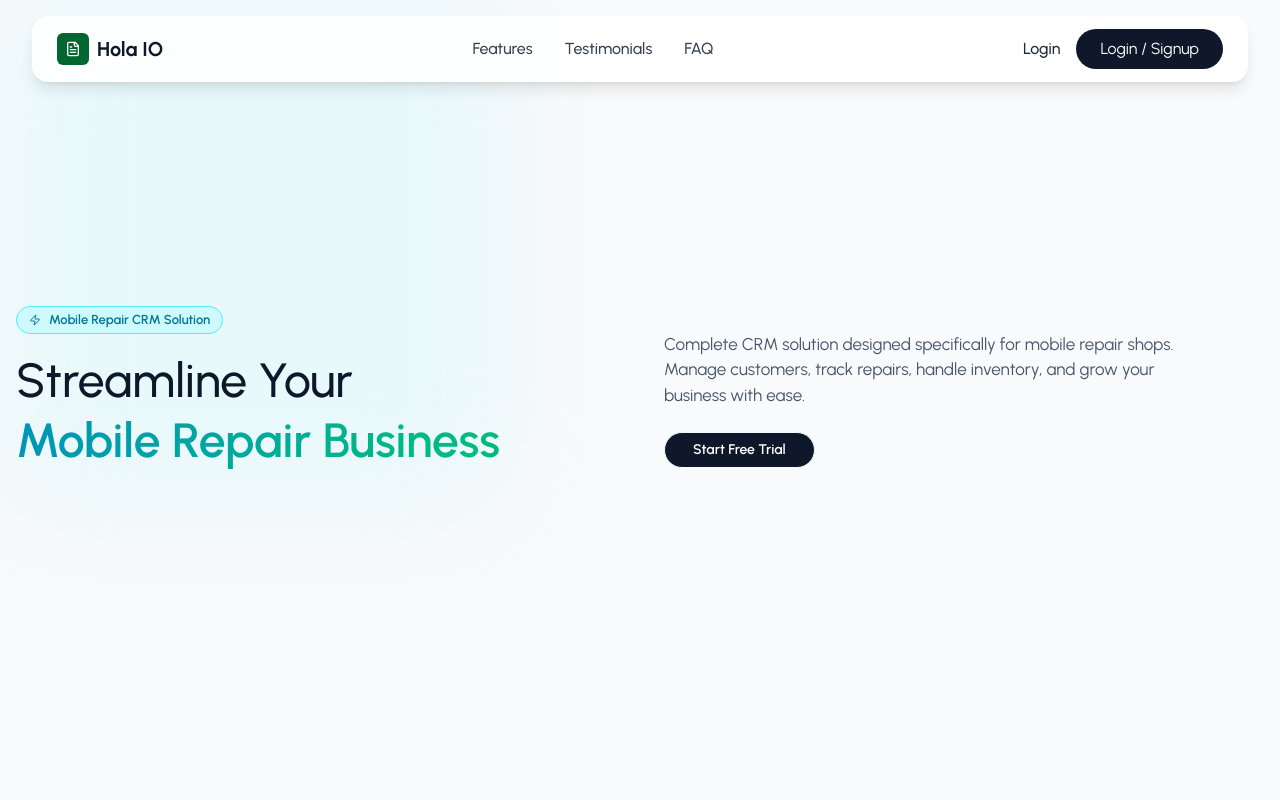
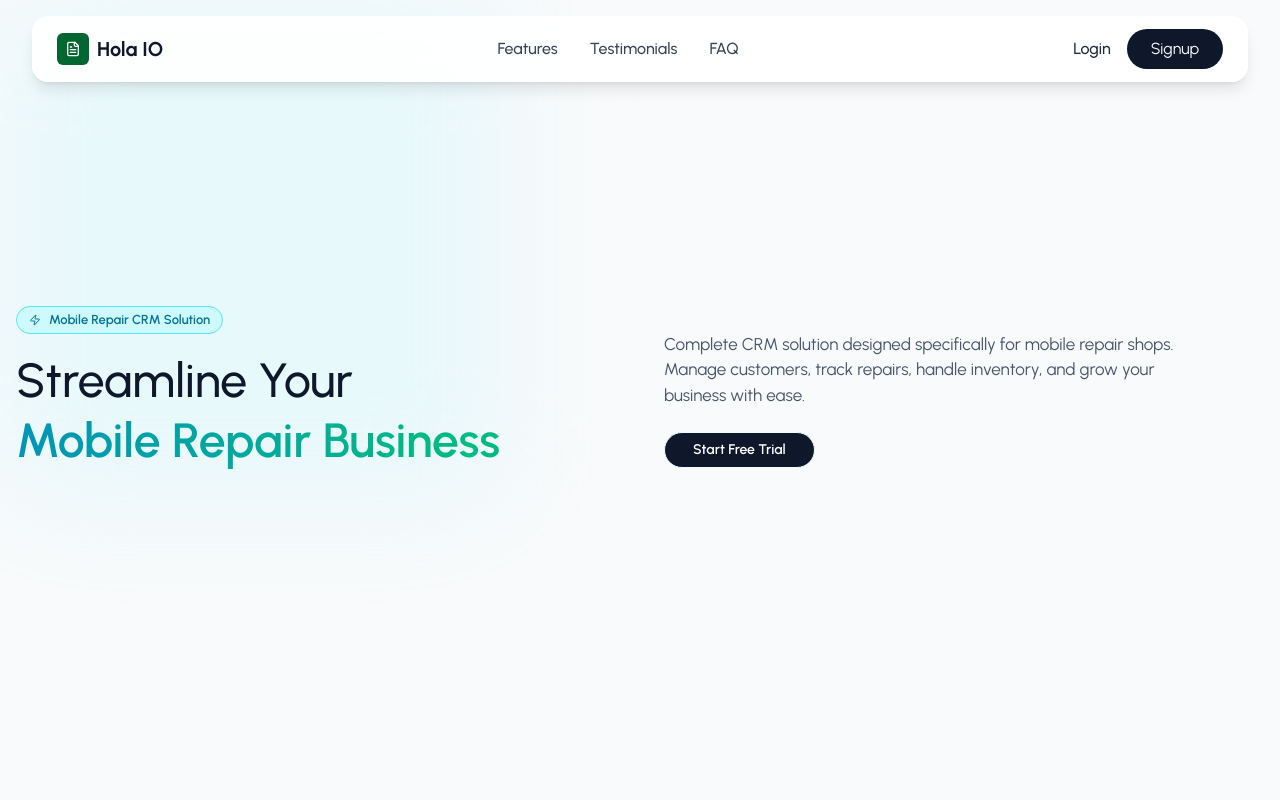
Before and after one commit to ivaibhavkulkarni/CRM-main-project, a React (Vite) app in the folder frontend/hola-io-crm/: page / in a window 1280 px wide. Shown: the top 800 px of the page. Built offline with nearby package versions, Linux system fonts and the light colour scheme.

Commit message:
header fix

```diff
--- a/frontend/hola-io-crm/src/components/landing/Header.jsx
+++ b/frontend/hola-io-crm/src/components/landing/Header.jsx
@@ -54,7 +54,7 @@ const Header = () => {
             ) : (
               <>
                 <Link to="/login" className="text-gray-800 hover:text-gray-900 font-medium">Login</Link>
-                <Link to="/signup" className="bg-slate-900 text-white px-6 py-2 rounded-full hover:bg-cyan-100 hover:text-slate-900 transition">Login / Signup</Link>
+                <Link to="/signup" className="bg-slate-900 text-white px-6 py-2 rounded-full hover:bg-cyan-100 hover:text-slate-900 transition">Signup</Link>
               </>
             )}
           </div>
@@ -83,7 +83,7 @@ const Header = () => {
             ) : (
               <>
                 <Link to="/login" className="block px-4 py-3 text-gray-700 hover:bg-gray-50 w-full text-center">Login</Link>
-                <Link to="/signup" className="block w-full text-center bg-gradient-to-r from-cyan-700 to-emerald-600 text-white px-4 py-3 rounded-full">Login / Signup</Link>
+                <Link to="/signup" className="bg-slate-900 text-white px-6 py-2 rounded-full hover:bg-cyan-100 hover:text-slate-900 transition">Signup</Link>
               </>
             )}
           </div>
```
